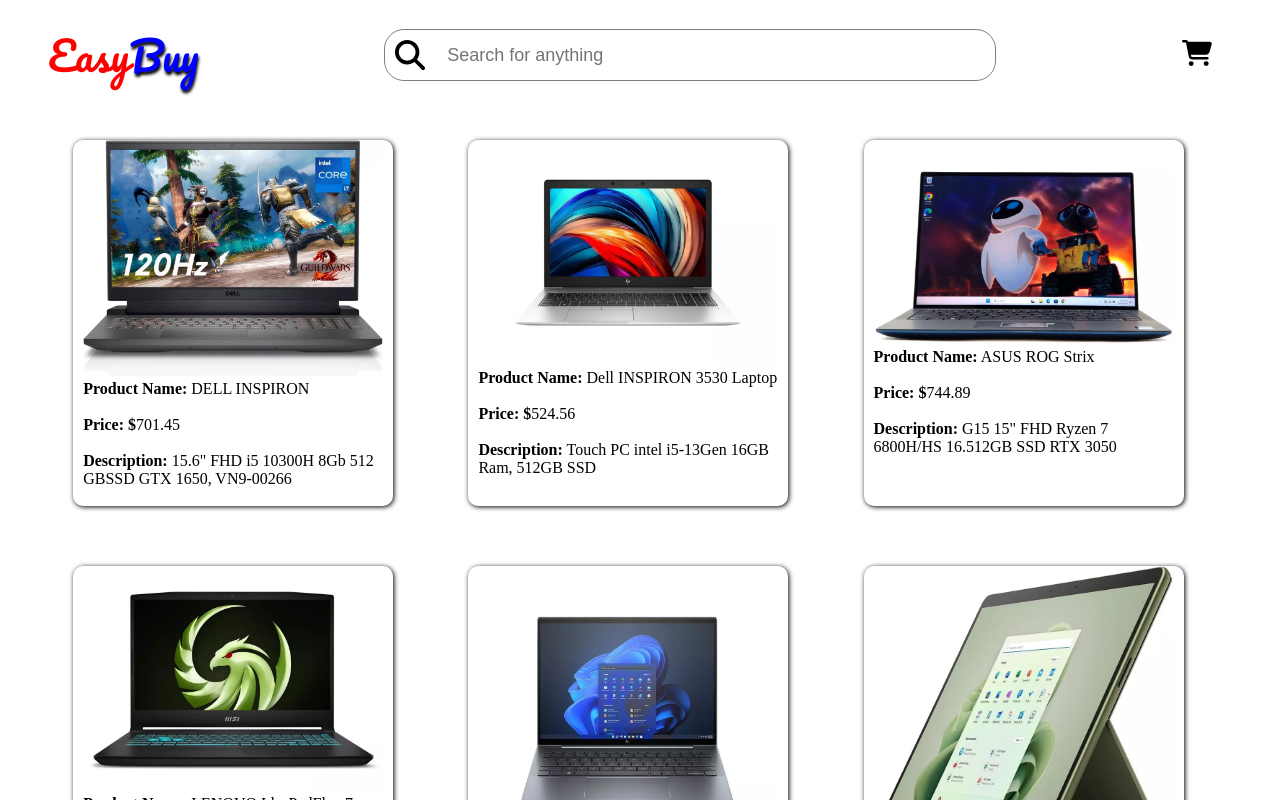
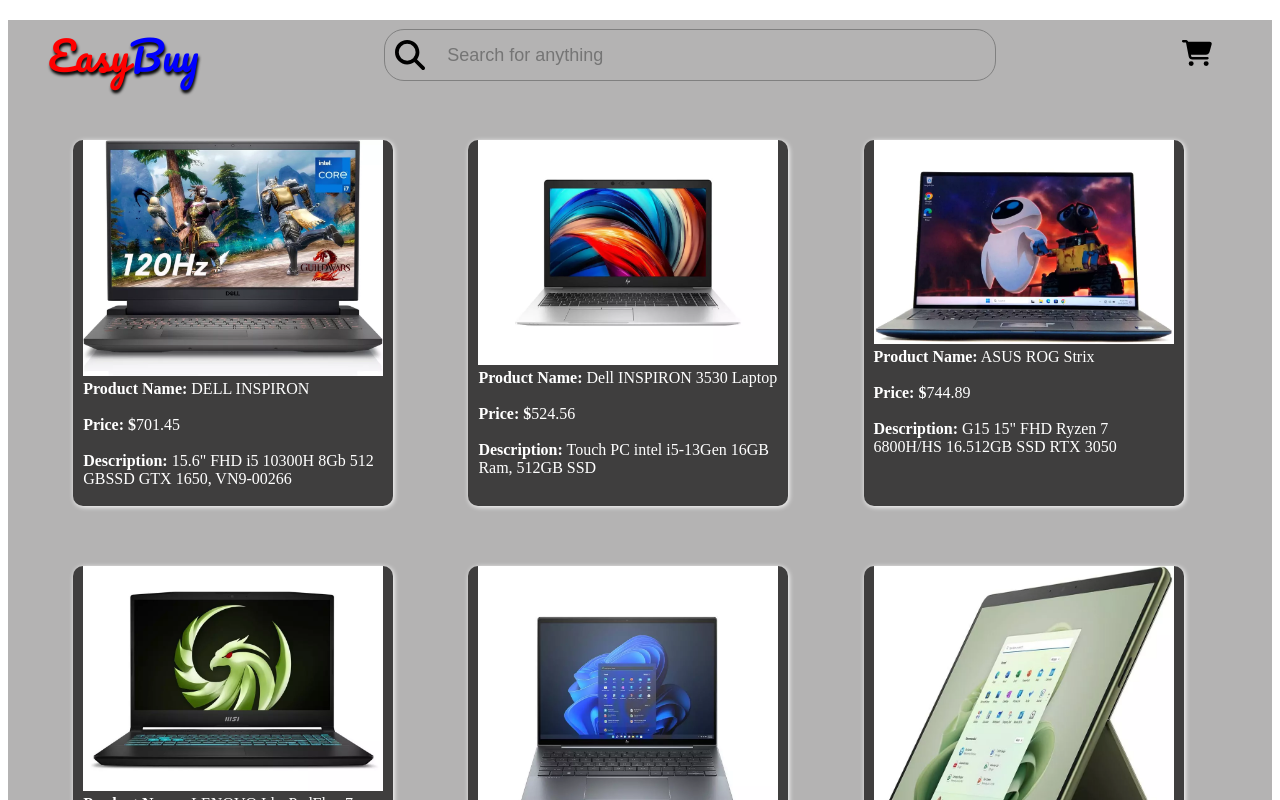
Before and after one commit to okechukwu-okolie/productList, a React (Vite) app: page / in a window 1280 px wide. Shown: the top 800 px of the page. Built offline with nearby package versions, Linux system fonts and the light colour scheme.

Commit message:
more styling

```diff
--- a/src/App.jsx
+++ b/src/App.jsx
@@ -7,7 +7,7 @@
 
 
   return (
-    <div >
+    <div className='contner' >
       <Header/>
       <ProductList/>
     </div>
--- a/src/index.css
+++ b/src/index.css
@@ -1,14 +1,20 @@
 
 @import url('https://fonts.googleapis.com/css2?family=Pacifico&display=swap');
+.contner{
+  background-color: rgb(180, 179, 179);
+  color: white;
+}
+
 
 .productCard{
   border-radius: 10px;
   width: 300px;
   margin: 30px;
-  box-shadow: 1px 1px 5px black;
+  box-shadow: 1px 1px 5px white;
   padding-left: 10px;
   padding-right: 10px;
   padding-bottom: 18px;
+  background-color: rgb(63, 62, 62);
 
 
   p,span{
@@ -22,6 +28,7 @@
   font-size: 40px;
   color: red;
   margin-bottom: -50px;
+  text-shadow: 1px 3px 3px black;
 }
 
 .buy{
@@ -52,7 +59,8 @@
       width: 500px;
       border: none;
       font-size: 18px;
-      color: lightgray;
+      color: rgb(0, 0, 0);
+      background-color: rgb(180, 179, 179);
     }
   }
 
```
